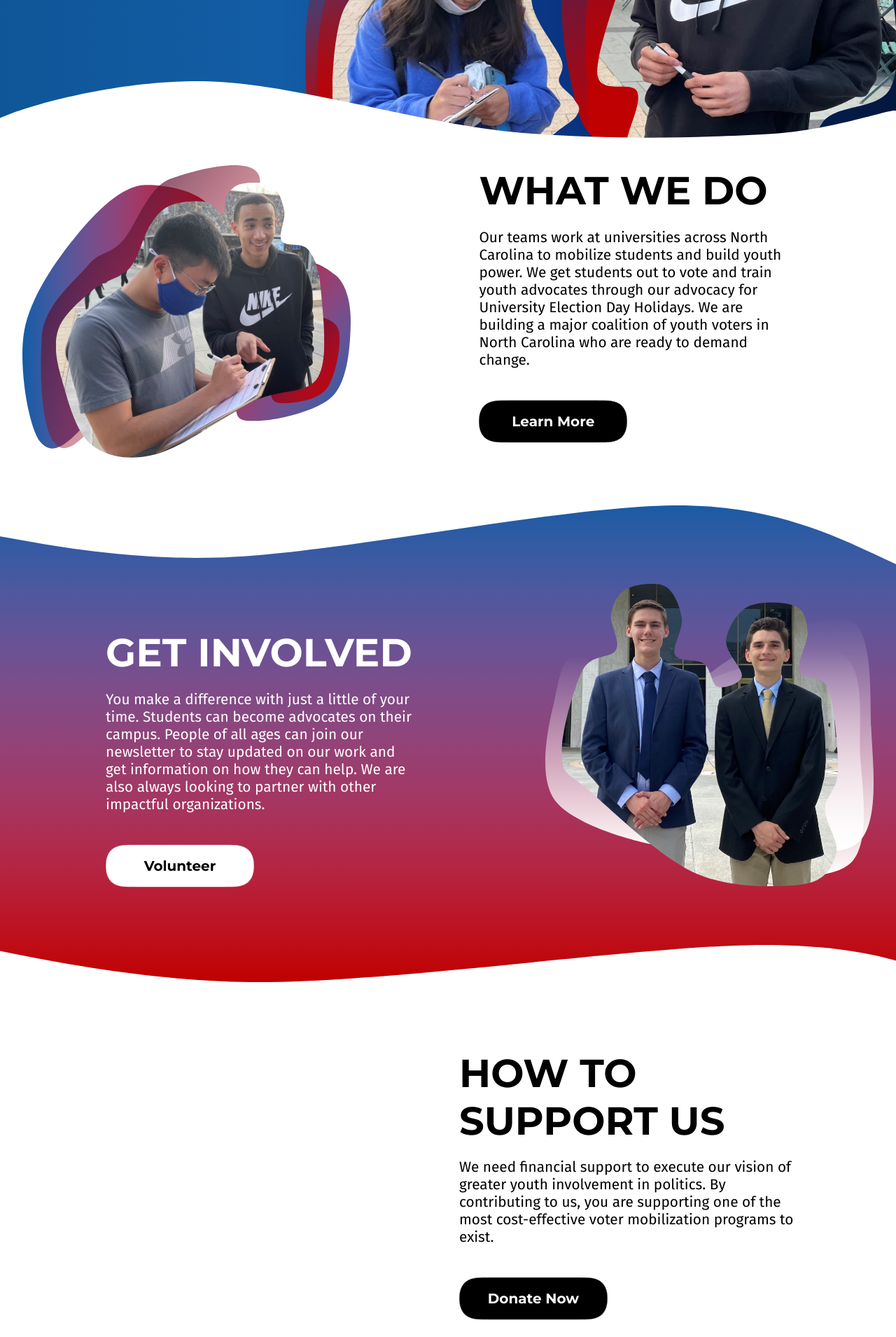
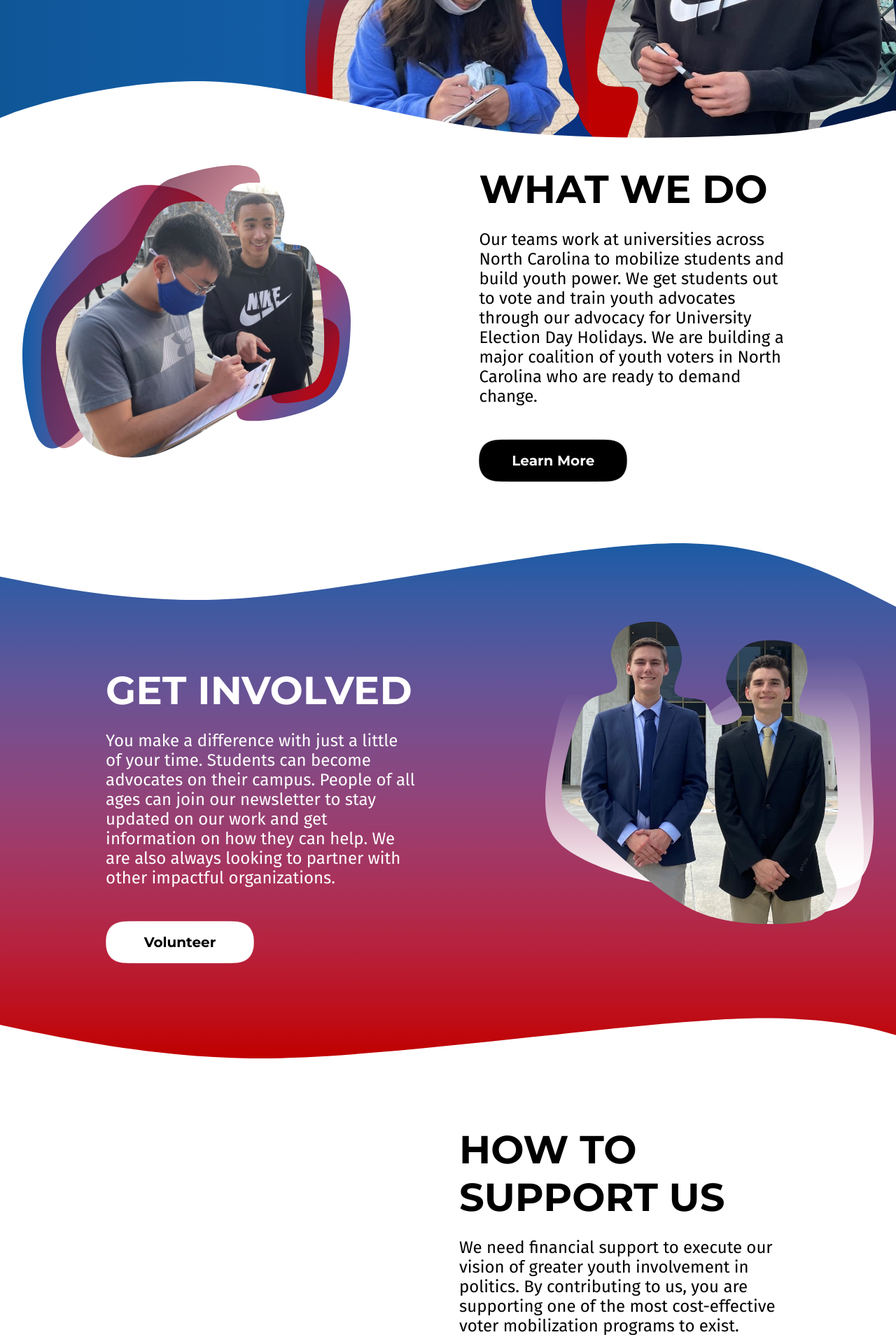
Before and after one commit to JacksonMeade/ncypa, a Jekyll site: the page built from index.html, in a window 1280 px wide. Shown: the part 426-2336 px from the top of the page at 70% size. Built offline with Jekyll 4.4.1, drawn with Linux system fonts in a browser that asks for light colours; nearby versions of some CDN libraries.

Commit message:
adding to that

```diff
--- a/assets/css/theme.css
+++ b/assets/css/theme.css
@@ -25,7 +25,7 @@ h1 {
 
 p {
     font-weight: 400;
-    font-size: 1.3rem;
+    font-size: 1.5rem;
     font-family: 'Fira Sans', sans-serif;
 }
 
```
